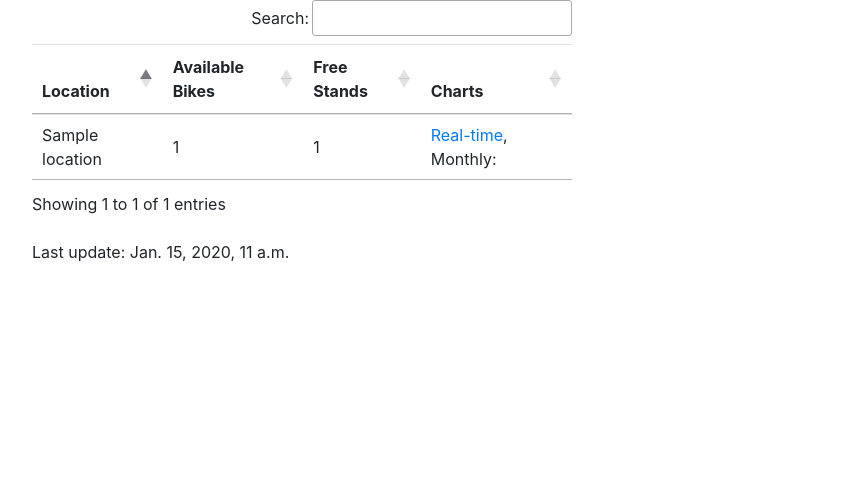
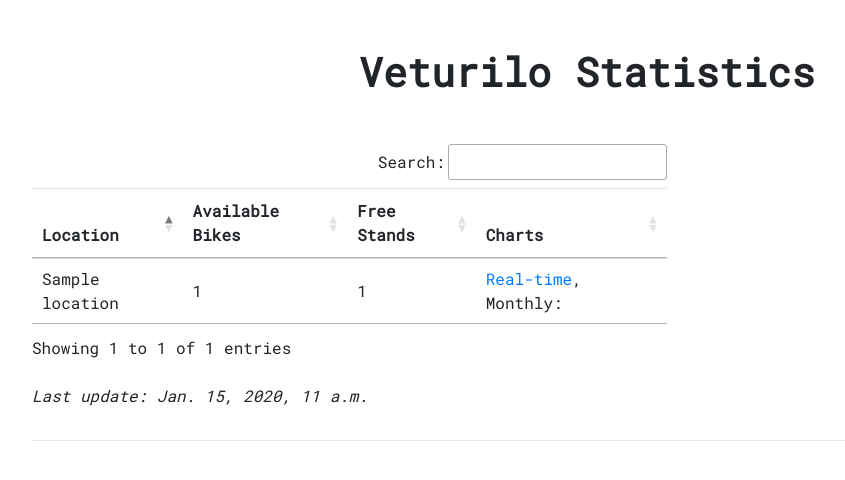
Before and after one commit to wrymaszewski/veturilo, a Django app: page / in a window 1280 px wide. Shown: the top 480 px of the page, without its empty margins (53-898 px from the left). Run offline with Django 3.2, Linux system fonts and the light colour scheme; tables that the repository leaves empty hold one stand-in row (values such as "Sample post"); lists and menus that the app fills with data are empty; some libraries are stand-ins or nearby versions.

Commit message:
heroku preps

```diff
--- a/scraper/templates/scraper/plots.html
+++ b/scraper/templates/scraper/plots.html
@@ -1,8 +1,7 @@
 {% extends "base.html" %}
 {% block charts %}
+  <h2 class="text-center font-weight-bold">{{location.name}}</h2>
   {% if scatter %}
-    <div style="width:500;height:500">
       {{ scatter|safe }}
-    </div>
   {% endif %}
 {% endblock charts %}
--- a/scraper/views.py
+++ b/scraper/views.py
@@ -1,12 +1,10 @@
-import numpy as np
 import time
 import pandas as pd
-import seaborn as sns
 import datetime
 import calendar
+
 import plotly.offline as opy
 import plotly.graph_objs as go
-
 
 from django.shortcuts import render
 from .models import Snapshot, Location, Stat
--- /dev/null
+++ b/static/css/master.css
@@ -0,0 +1,14 @@
+#map {
+  width: 400px;
+  height: 400px;
+  margin-top: 70px;
+}
+
+h2 {
+  margin-top: 50px;
+  margin-bottom: : 50px;
+}
+
+* {
+  font-family: 'Roboto Mono', monospace;
+}
--- a/templates/_map.html
+++ b/templates/_map.html
@@ -1,11 +1,11 @@
 {# GoogleMaps API#}
 {% load scraper_filters %}
 <div class="map-section">
-  <div id="map" style="width: 400px; height: 400px;"></div>
+  <div id="map"></div>
 </div>
 <script>
  function initMap() {
-   var uluru = {lat: {{location.coordinates|get_lat}}, lng: {{location.coordinates|get_lng}}};
+   var uluru = {lat: {{location.coordinates|get_coord}}, lng: {{location.coordinates|get_coord:'lng'}}};
    var map = new google.maps.Map(document.getElementById('map'), {
      zoom: 16,
      center: uluru
--- a/templates/base.html
+++ b/templates/base.html
@@ -13,10 +13,9 @@
     <script src="https://cdnjs.cloudflare.com/ajax/libs/popper.js/1.12.9/umd/popper.min.js" integrity="sha384-ApNbgh9B+Y1QKtv3Rn7W3mgPxhU9K/ScQsAP7hUibX39j7fakFPskvXusvfa0b4Q" crossorigin="anonymous"></script>
     <script src="https://maxcdn.bootstrapcdn.com/bootstrap/4.0.0/js/bootstrap.min.js" integrity="sha384-JZR6Spejh4U02d8jOt6vLEHfe/JQGiRRSQQxSfFWpi1MquVdAyjUar5+76PVCmYl" crossorigin="anonymous"></script>
     <!-- google fonts -->
-    <link href="https://fonts.googleapis.com/css?family=Bungee" rel="stylesheet">
-    <link href="https://fonts.googleapis.com/css?family=Roboto:300,400,700,700i,900" rel="stylesheet">
+    <link href="https://fonts.googleapis.com/css?family=Roboto+Mono" rel="stylesheet">
     <!-- static -->
-    <link rel="stylesheet" href="{% static 'css/main.css' %}">
+    <link rel="stylesheet" href="{% static 'css/master.css' %}">
     <script type="text/javascript" src="{% static 'js/master.js' %}"></script>
     <!-- dataTables -->
     <link rel="stylesheet" href="https://cdn.datatables.net/1.10.16/css/jquery.dataTables.min.css">
@@ -27,8 +26,9 @@
   </head>
   <body>
     <div class="container">
+      <h1 class="text-center font-weight-bold mb-5 mt-5">Veturilo Statistics</h1>
       <div class="row">
-        <div class="col-md-6 col-sm-12">
+        <div class="col-md-7 col-sm-12">
           <table class="table datatable">
             <thead>
               <th>Location</th>
@@ -56,14 +56,15 @@
             </tbody>
           </table>
           <br>
-          <p>Last update: {{locations.0.snapshots.last.timestamp}}</p>
+          <p class="font-italic">Last update: {{locations.0.snapshots.last.timestamp}}</p>
         </div>
-        <div class="col-md-6 col-sm-12">
+        <div class="col-md-5 col-sm-12">
           {% if location %}
             {% include "_map.html" %}
           {% endif %}
         </div>
       </div>
+      <hr>
       <div class="row">
         <div class="col-md-12 col-sm-12">
           {% block charts %}{% endblock charts %}
```
Also changed, not shown: requirements.txt (+456 -0 lines), scraper/templates/scraper/stat.html (+3 -4 lines), scraper/templatetags/scraper_filters.py (+6 -6 lines), static/css/main.css (deleted), 2 other files.
